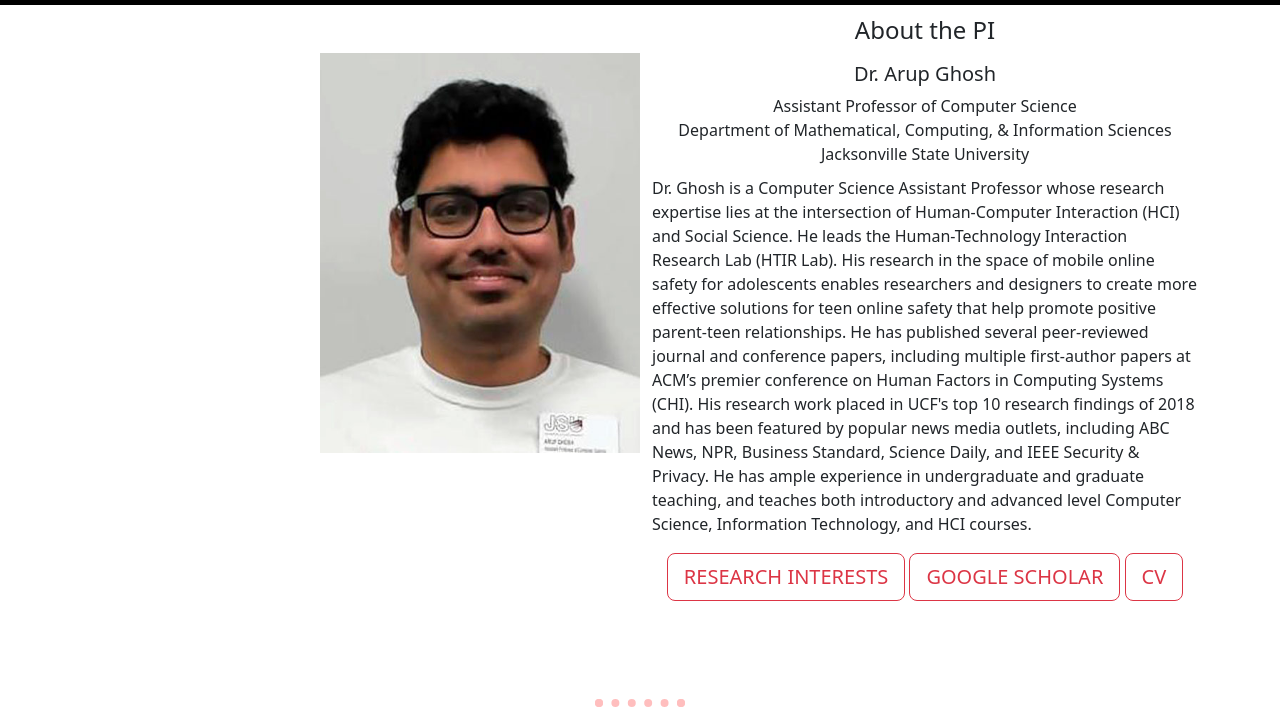
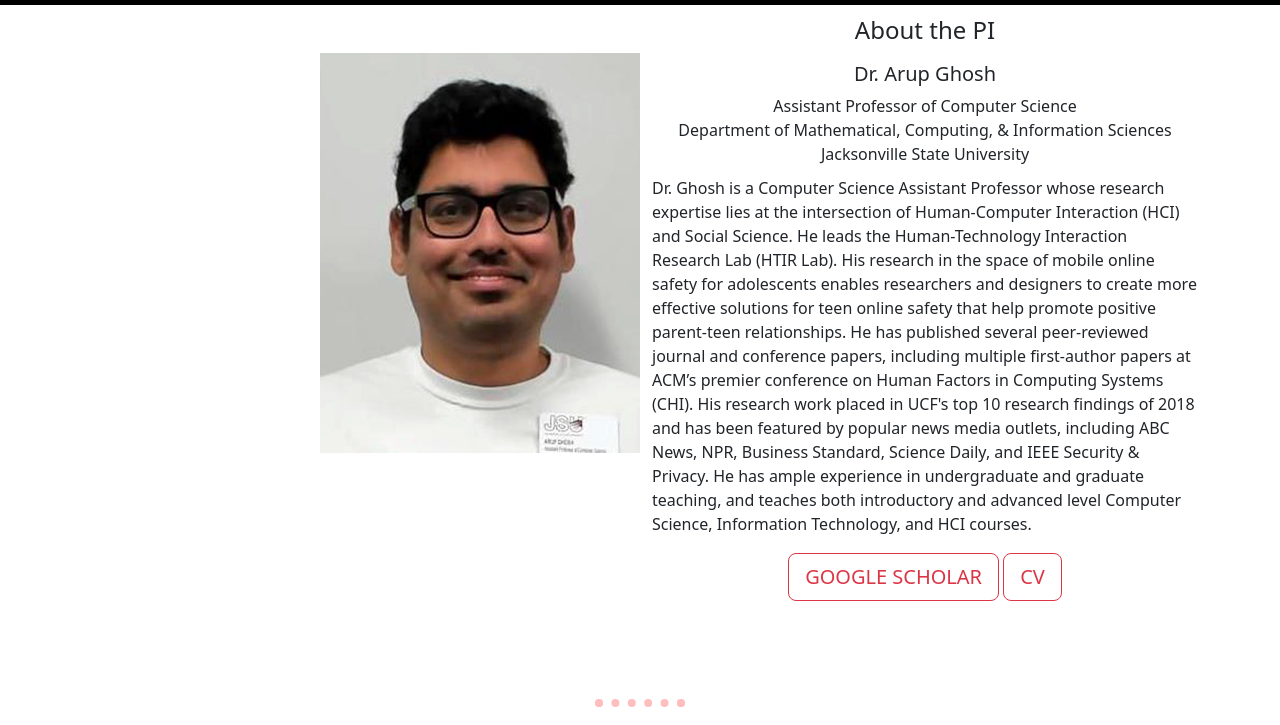
Before and after one commit to htirlab/htirlab.github.io, a plain HTML site: page team.html in a window 1280 px wide. Shown: the part 75-800 px from the top of the page. Drawn offline with nearby package versions, Linux system fonts and the light colour scheme.

Commit message:
Update team.html

```diff
--- a/team.html
+++ b/team.html
@@ -78,7 +78,6 @@
                         </p>
                         <div class="container intro-container">
                             <!-- <h4>Our Research Areas/ News Media Coverage</h4> -->
-                            <a class="home-link" href="research.html"><button type="button" class="btn btn-lg btn-outline-danger">RESEARCH INTERESTS</button></a>
                             <a class="home-link" href="https://scholar.google.com/citations?user=971st2EAAAAJ&hl=en"><button type="button" class="btn btn-lg btn-outline-danger">GOOGLE SCHOLAR</button></a>
                             <a class="home-link" href="#"><button type="button" class="btn btn-lg btn-outline-danger">CV</button></a>
                         </div>
```
